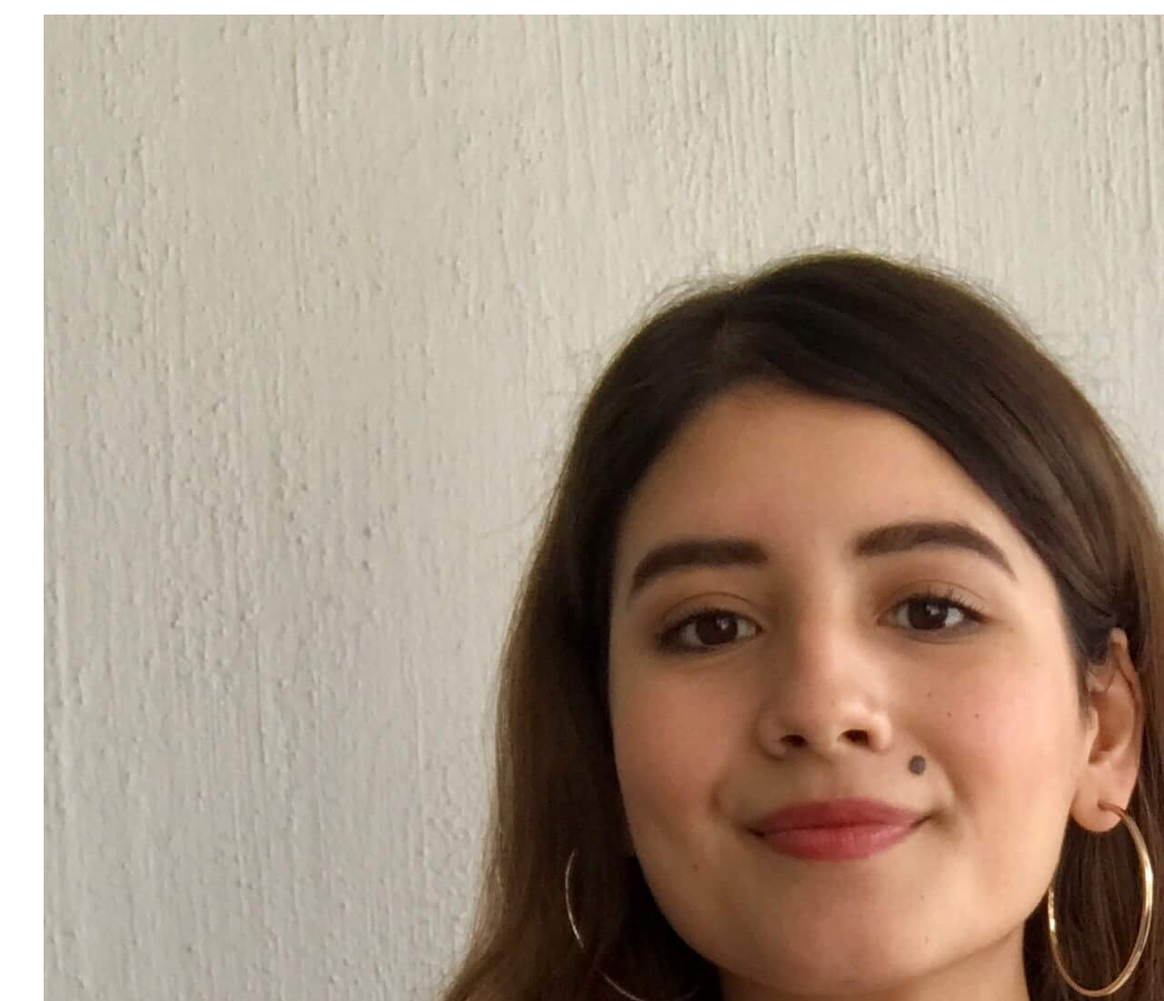
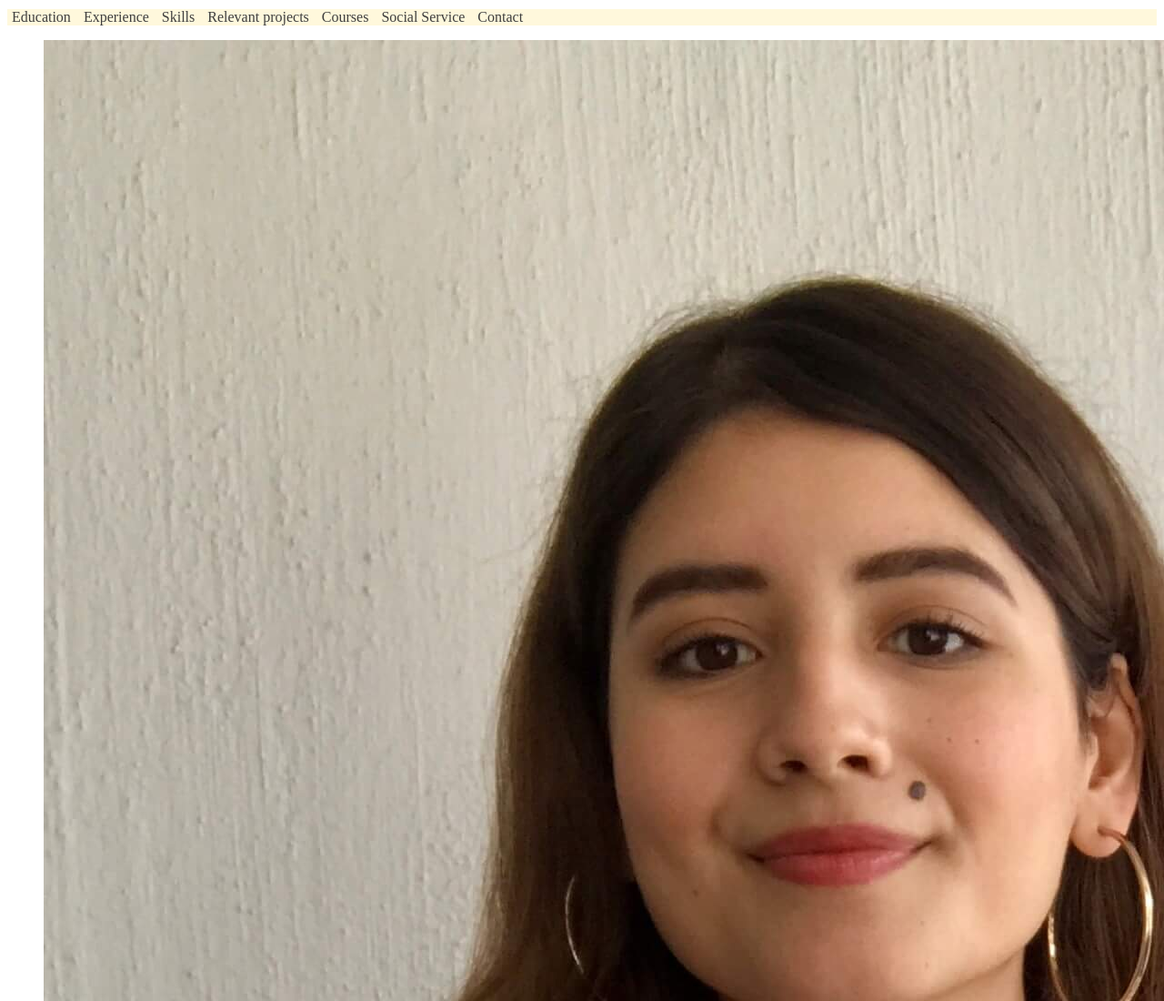
Before and after one commit to danycmtz/danycmtz.github.io, a plain HTML site: page index.html in a window 1280 px wide. Shown: the top 1100 px of the page at 91% size. Drawn offline with Linux system fonts and the light colour scheme.

Commit message:
Adding the first version of the nav bar

```diff
--- a/css/style.css
+++ b/css/style.css
@@ -0,0 +1,28 @@
+/* class */
+.main-nav {
+    margin-top: 10px;
+    list-style: none;
+    padding-left: 0;
+    background-color: cornsilk;
+}
+
+.main-nav__item {
+    display: inline-block;
+}
+
+.main-nav__item a {
+   color:rgb(63, 63, 63) ;
+   padding: 5px;
+   text-decoration: none;
+}
+.main-nav__item a:hover {
+    color: black;
+}
+.main-nav__item a:active {
+    color:indianred;
+}
+/* ID */
+
+/*#text {
+    color: blueviolet;
+}*/
--- a/index.html
+++ b/index.html
@@ -10,7 +10,17 @@
     </head>
     <body>
         <header>
-            <nav></nav>
+            <nav>
+                <ul class="main-nav">
+                    <li class="main-nav__item"><a href="#">Education</a></li>
+                    <li class="main-nav__item"><a href="#">Experience</a></li>
+                    <li class="main-nav__item"><a href="#">Skills</a></li>
+                    <li class="main-nav__item"><a href="#">Relevant projects</a></li>
+                    <li class="main-nav__item"><a href="#">Courses</a></li>
+                    <li class="main-nav__item"><a href="#">Social Service</a></li>
+                    <li class="main-nav__item"><a href="#">Contact</a></li>
+                </ul>
+            </nav>
         </header>
         <main>
             <section>
@@ -30,9 +40,6 @@
             <ol>
                 <li>Ordered list (numbers)</li>
             </ol>
-            <ul>
-                <li>Unordered list (bullets)</li>
-            </ul>
 
             <a href="#" target="_blank">Link wihout refresh</a>
              -->
```
